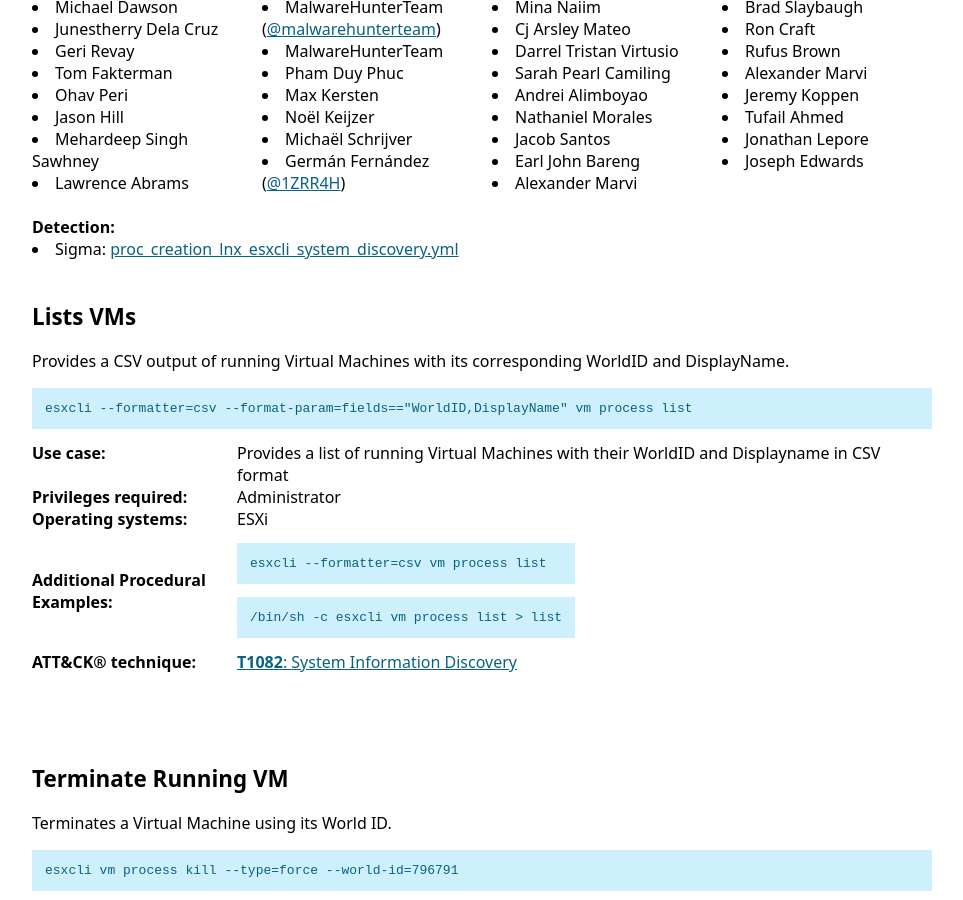
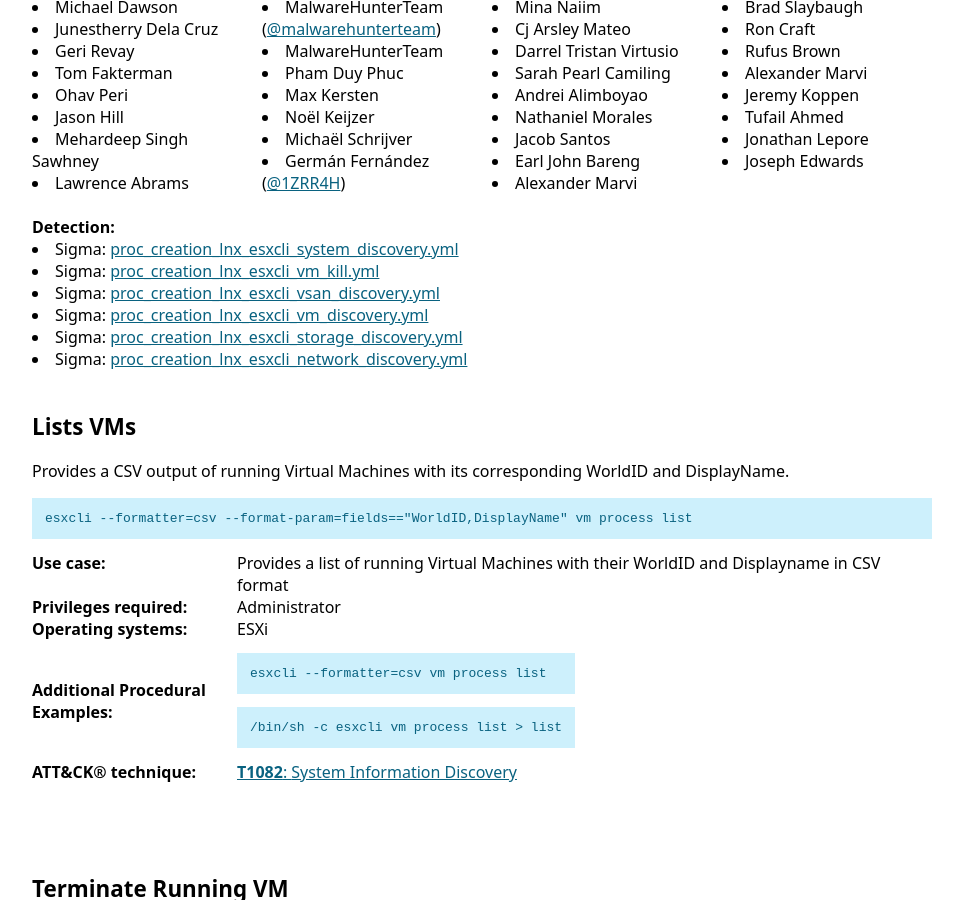
Before and after one commit to LOLESXi-Project/LOLESXi, a Jekyll site: the page built from _lolesxi/Binaries/esxcli.md, in a window 1280 px wide and 900 px high, scrolled down 1008 px. Shown: the whole window, without its empty margins (158-1121 px from the left). Built offline with Jekyll 4.4.1, drawn with Linux system fonts in a browser that asks for light colours; some of the changed lines change nothing that is shown.

Commit message:
Update esxcli.md
Added Sigma rules for esxcli

```diff
--- a/_lolesxi/Binaries/esxcli.md
+++ b/_lolesxi/Binaries/esxcli.md
@@ -137,6 +137,11 @@ Full_Path:
   - Path: /sbin/esxcli
 Detection:
   - Sigma: https://github.com/SigmaHQ/sigma/blob/master/rules/linux/process_creation/proc_creation_lnx_esxcli_system_discovery.yml
+  - Sigma: https://github.com/SigmaHQ/sigma/blob/master/rules/linux/process_creation/proc_creation_lnx_esxcli_vm_kill.yml
+  - Sigma: https://github.com/SigmaHQ/sigma/blob/master/rules/linux/process_creation/proc_creation_lnx_esxcli_vsan_discovery.yml
+  - Sigma: https://github.com/SigmaHQ/sigma/blob/master/rules/linux/process_creation/proc_creation_lnx_esxcli_vm_discovery.yml
+  - Sigma: https://github.com/SigmaHQ/sigma/blob/master/rules/linux/process_creation/proc_creation_lnx_esxcli_storage_discovery.yml
+  - Sigma: https://github.com/SigmaHQ/sigma/blob/master/rules/linux/process_creation/proc_creation_lnx_esxcli_network_discovery.yml
 Resources:
   - Link: https://www.crowdstrike.com/blog/hypervisor-jackpotting-ecrime-actors-increase-targeting-of-esxi-servers/
   - Link: https://www.trendmicro.com/en_us/research/22/a/analysis-and-Impact-of-lockbit-ransomwares-first-linux-and-vmware-esxi-variant.html
```
